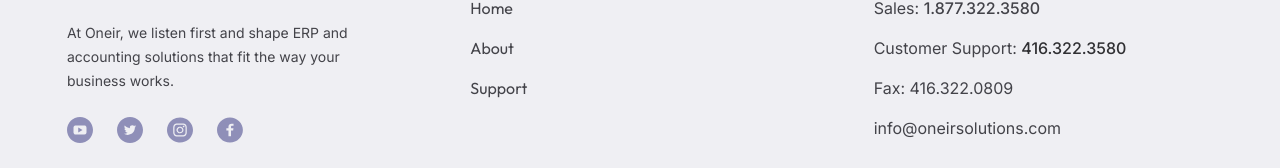
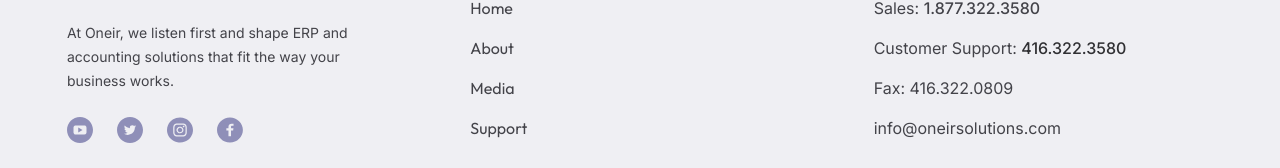
Before and after one commit to inioluwadavid/Oneir-Revamp, a Next.js app: page /en in a window 1280 px wide. Shown: the part 8447-8615 px from the top of the page. Built offline with nearby package versions, Linux system fonts and the light colour scheme.

Commit message:
Add media section link to Footer component for improved navigation

```diff
--- a/src/components/footer.tsx
+++ b/src/components/footer.tsx
@@ -1,5 +1,6 @@
 'use client';
 
+import { MEDIA_SECTION_ANCHORS } from '@/lib/anchor-utils';
 import { getTranslations, getNestedTranslation, type Locale } from '@/lib/translations';
 import Image from 'next/image';
 import Link from 'next/link';
@@ -43,6 +44,7 @@ export default function Footer({ locale }: FooterProps) {
   const siteLinks = [
     { href: `/${locale}`, key: 'home' as const },
     { href: `/${locale}/about-us`, key: 'about' as const },
+    { href: `/${locale}#${MEDIA_SECTION_ANCHORS.oneirMinute}`, key: 'media' as const },
     { href: `/${locale}/support`, key: 'support' as const },
   ];
 
```
